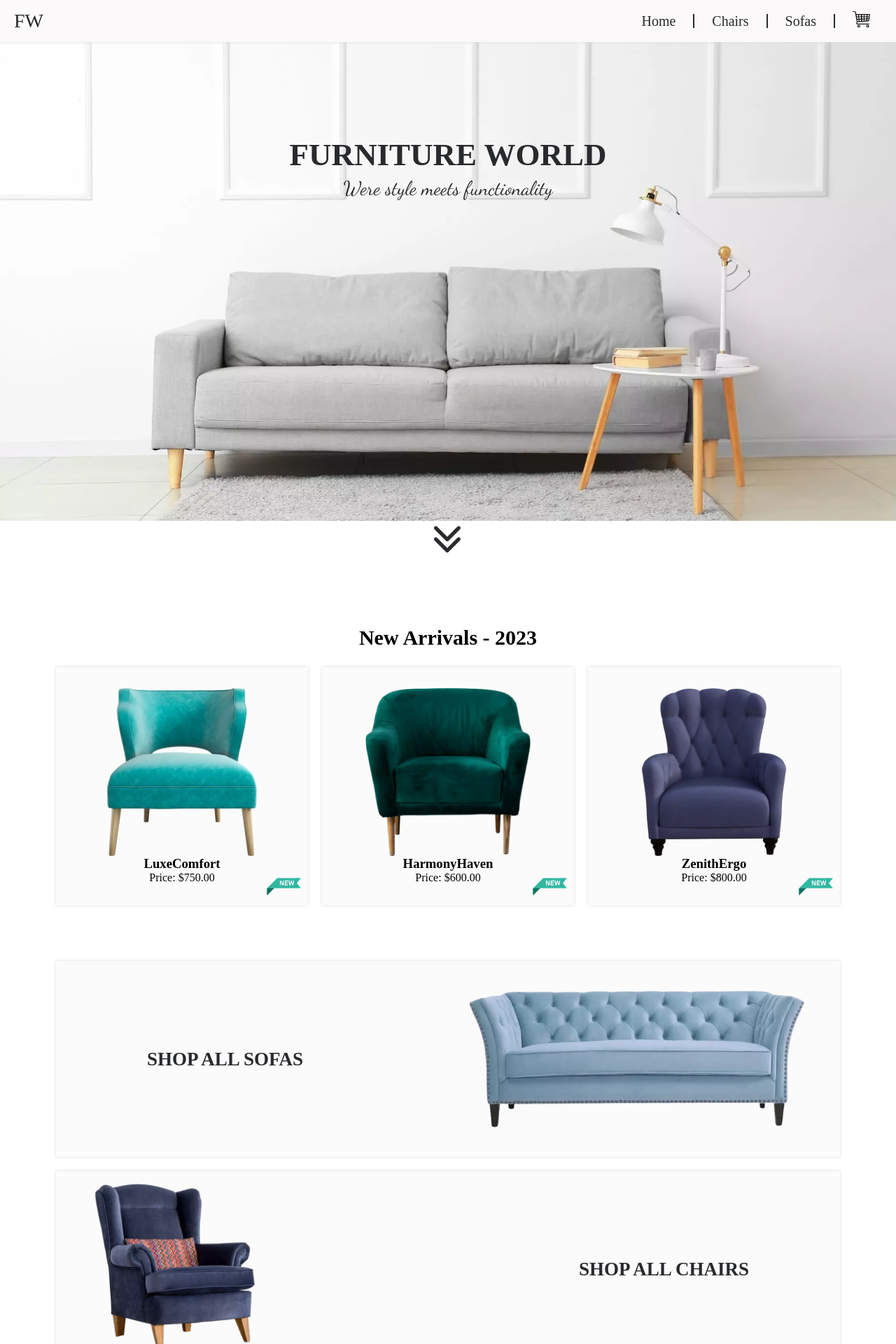
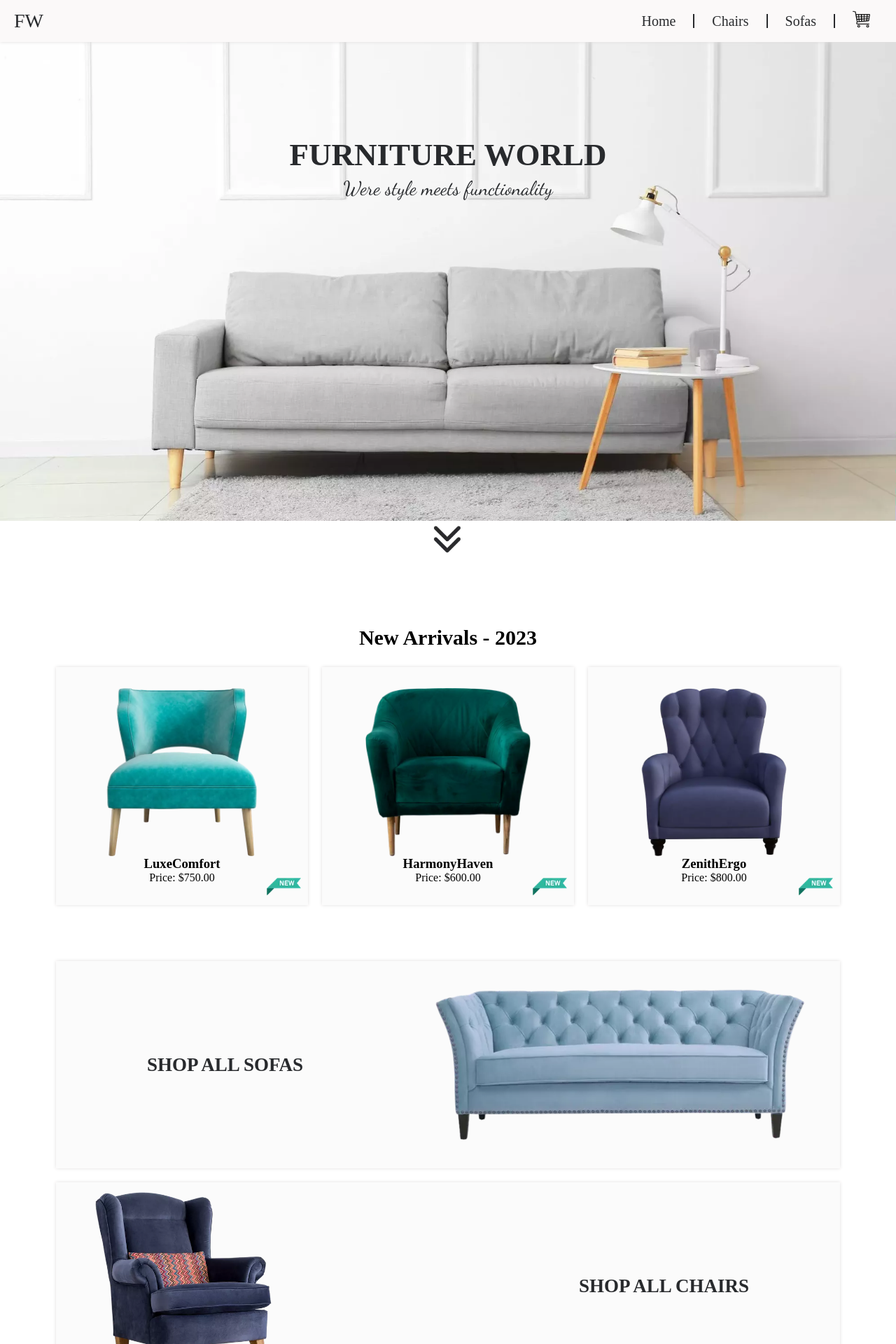
Before and after one commit to DevMari999/e-commerce-furniture, a React (Create React App) app: page / in a window 1280 px wide. Shown: the top 1920 px of the page at 70% size. Built offline with nearby package versions, Linux system fonts and the light colour scheme.

Commit message:
image extension changed / header fixed / code aligned

```diff
--- a/src/components/ProductCard/ProductCard.css
+++ b/src/components/ProductCard/ProductCard.css
@@ -41,7 +41,7 @@
 }
 
 .chair img, .sofa img {
-    height: 30vh;
+    height: 33vh;
 }
 
 @media (max-width: 768px) {
--- a/src/components/Products/Products.css
+++ b/src/components/Products/Products.css
@@ -42,7 +42,7 @@
     justify-content: space-between;
     align-items: center;
     flex-direction: row;
-    height: 35vh;
+    height: 37vh;
 }
 
 .shop-chairs h1, .shop-sofas h1 {
@@ -52,7 +52,7 @@
 }
 
 .shop-sofas img, .shop-chairs img {
-    height: 30vh;
+    height: 33vh;
     margin-left: 20px;
     margin-right: 20px;
 }
```
